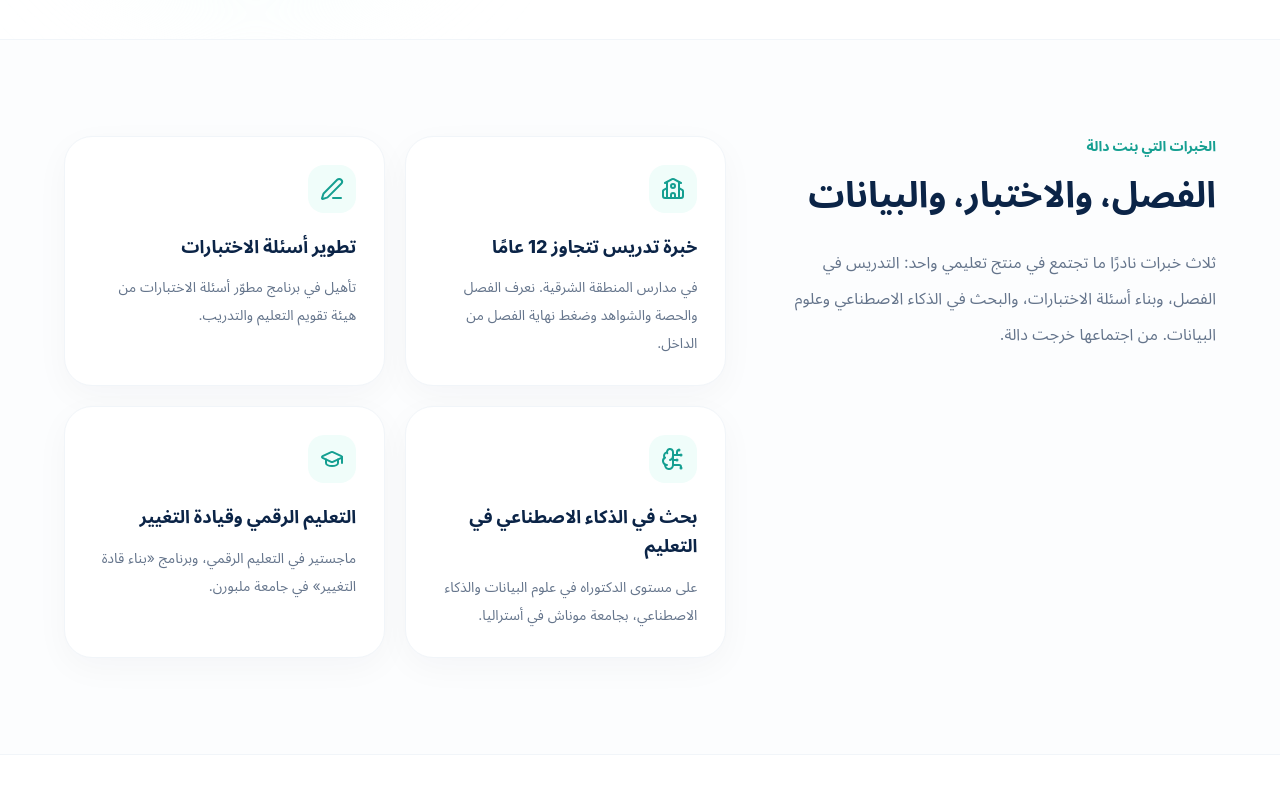
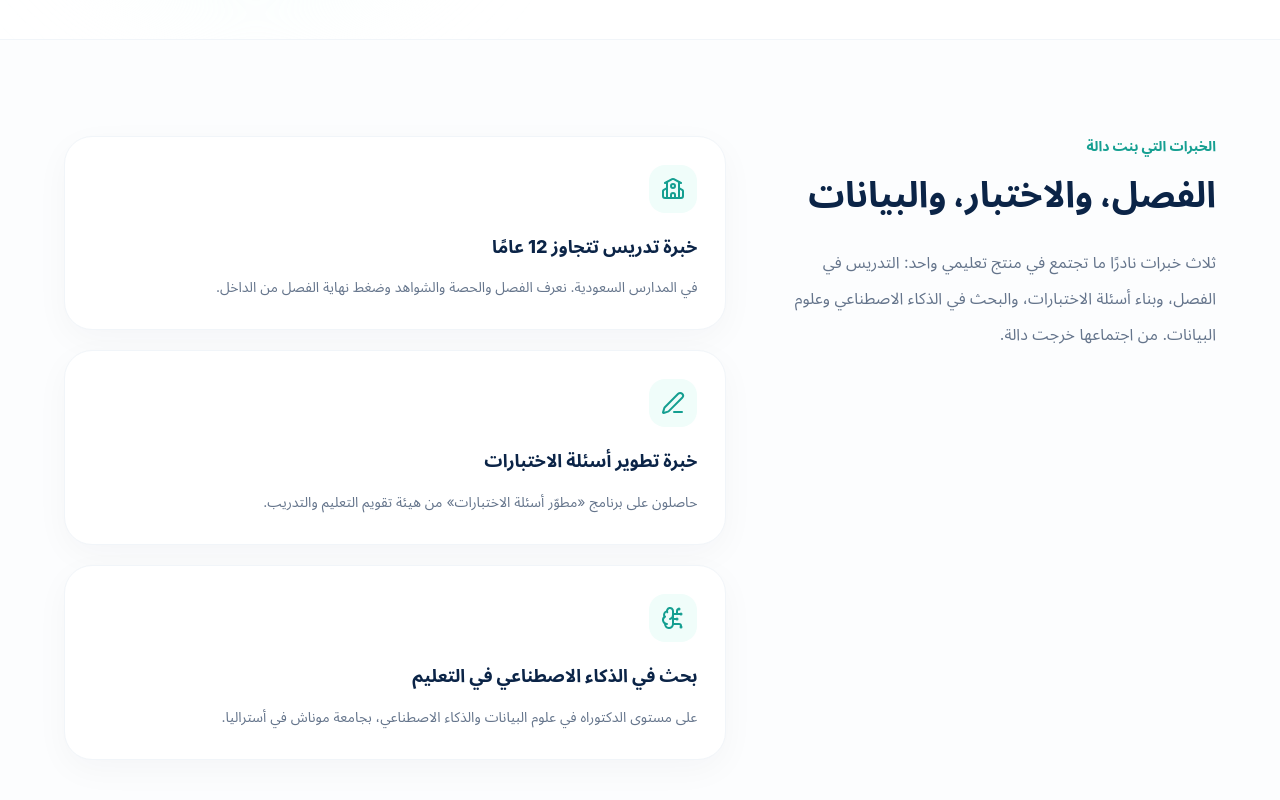
Before and after one commit to ktb8144/Miqyas, a Next.js app: page /about in a window 1280 px wide. Shown: the part 580-1380 px from the top of the page. Built offline with nearby package versions, Linux system fonts and the light colour scheme.

Commit message:
About: Saudi schools, item-development card wording, drop personal credentials card
Co-Authored-By: Claude Opus 5.5 <noreply@anthropic.com>
Claude-Session: https://claude.ai/code/session_01UZrfFVEPadgXDw4U8J6NNA

```diff
--- a/app/about/page.tsx
+++ b/app/about/page.tsx
@@ -4,7 +4,6 @@ import {
   BookOpenCheck,
   BrainCircuit,
   CalendarCheck,
-  GraduationCap,
   PenLine,
   School,
   ShieldCheck,
@@ -25,22 +24,17 @@ const expertise = [
     {
       icon: School,
       title: "خبرة تدريس تتجاوز 12 عامًا",
-      desc: "في مدارس المنطقة الشرقية. نعرف الفصل والحصة والشواهد وضغط نهاية الفصل من الداخل.",
+      desc: "في المدارس السعودية. نعرف الفصل والحصة والشواهد وضغط نهاية الفصل من الداخل.",
     },
     {
       icon: PenLine,
-      title: "تطوير أسئلة الاختبارات",
-      desc: "تأهيل في برنامج مطوّر أسئلة الاختبارات من هيئة تقويم التعليم والتدريب.",
+      title: "خبرة تطوير أسئلة الاختبارات",
+      desc: "حاصلون على برنامج «مطوّر أسئلة الاختبارات» من هيئة تقويم التعليم والتدريب.",
     },
     {
       icon: BrainCircuit,
       title: "بحث في الذكاء الاصطناعي في التعليم",
       desc: "على مستوى الدكتوراه في علوم البيانات والذكاء الاصطناعي، بجامعة موناش في أستراليا.",
-    },
-    {
-      icon: GraduationCap,
-      title: "التعليم الرقمي وقيادة التغيير",
-      desc: "ماجستير في التعليم الرقمي، وبرنامج «بناء قادة التغيير» في جامعة ملبورن.",
     },
 ];
 
@@ -101,7 +95,7 @@ export default function AboutPage() {
             </p>
           </div>
 
-          <div className="grid gap-5 sm:grid-cols-2">
+          <div className="grid gap-5">
             {expertise.map((item) => {
               const Icon = item.icon;
               return (
```
